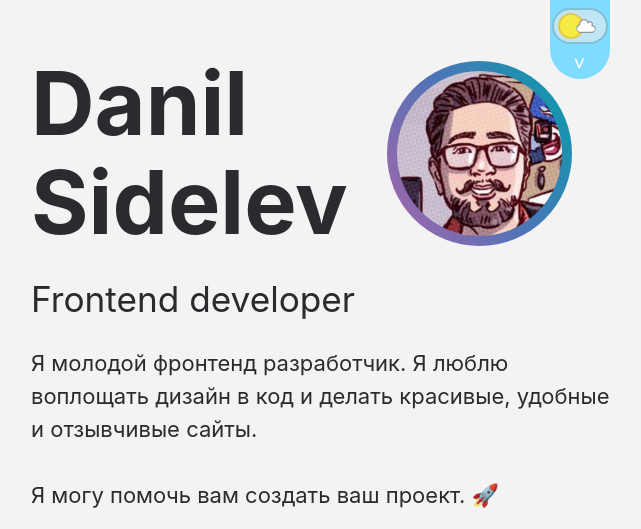
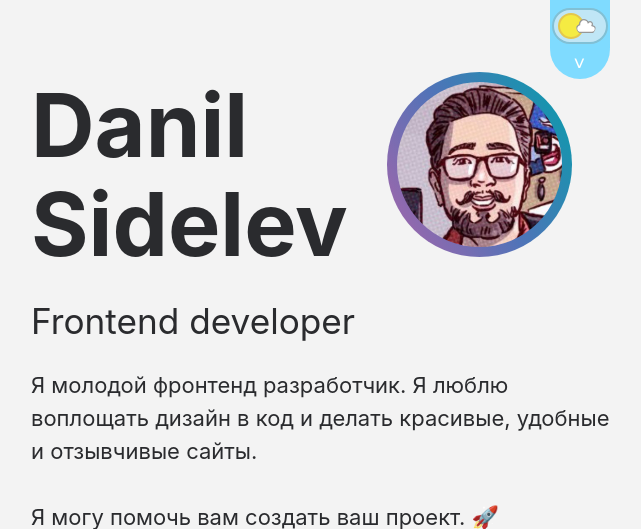
Before and after one commit to markusidelev/markusidelev.github.io, a PHP site: page / in a window 1280 px wide. Shown: the top 529 px of the page, without its empty margins (319-960 px from the left). Run offline with PHP 8.4, Linux system fonts and the light colour scheme.

Commit message:
minor styles fixes

```diff
--- a/assets/css/style.css
+++ b/assets/css/style.css
@@ -247,7 +247,7 @@ h6 {
 h1 {
   font-size: 4rem;
   line-height: 4.5rem;
-  margin-top: 0;
+  margin-top: 1rem;
 }
 
 h2 {
@@ -285,6 +285,7 @@ a:hover {
 }
 
 .profile-container {
+  box-sizing: border-box;
   display: flex;
   align-items: center;
   flex-wrap: wrap-reverse;
--- a/assets/sass/style.sass
+++ b/assets/sass/style.sass
@@ -40,7 +40,7 @@ h6
 h1
     font-size: 4rem
     line-height: 4.5rem
-    margin-top: 0
+    margin-top: 1rem
 
 h2
     font-size: 2.828rem
@@ -72,6 +72,7 @@ a
         margin-right: 1.5rem
 
 .profile-container
+    box-sizing: border-box
     display: flex
     // justify-content: space-between
     align-items: center
```
Also changed, not shown: 1 other file.
